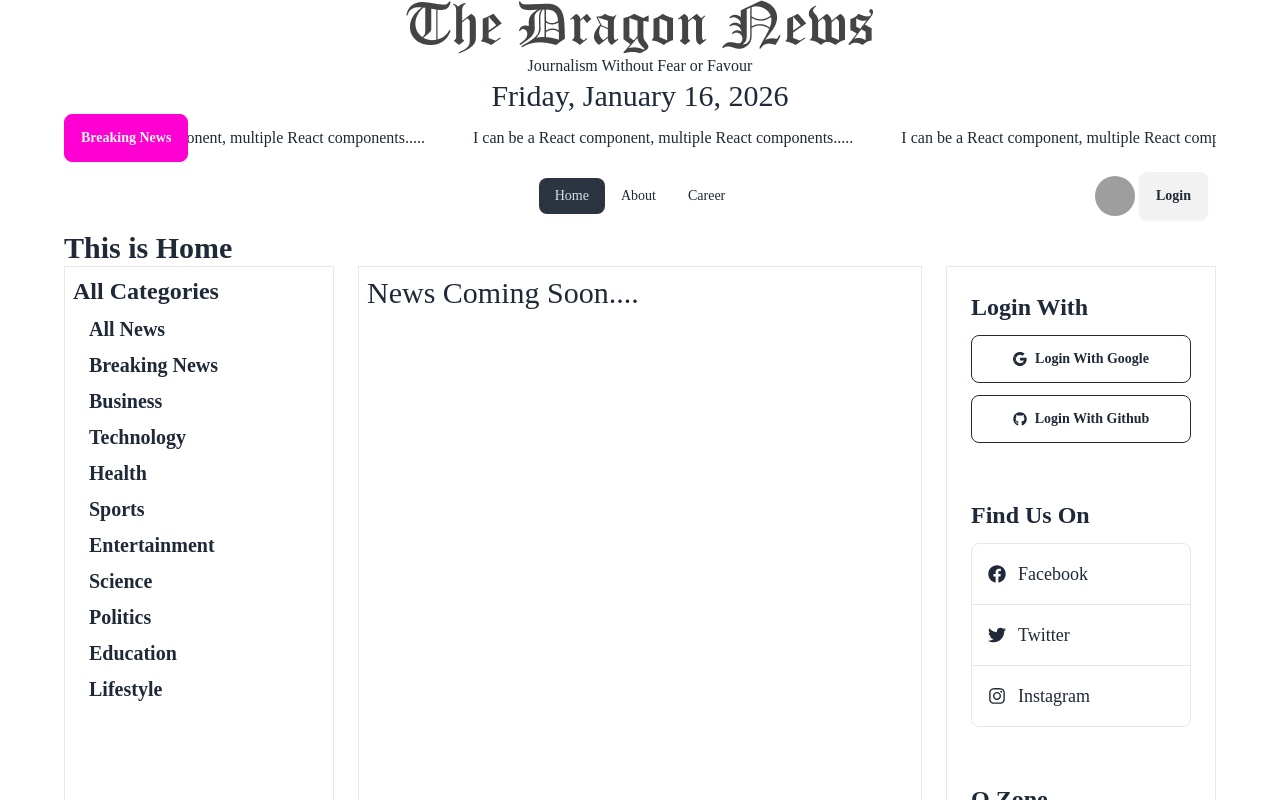
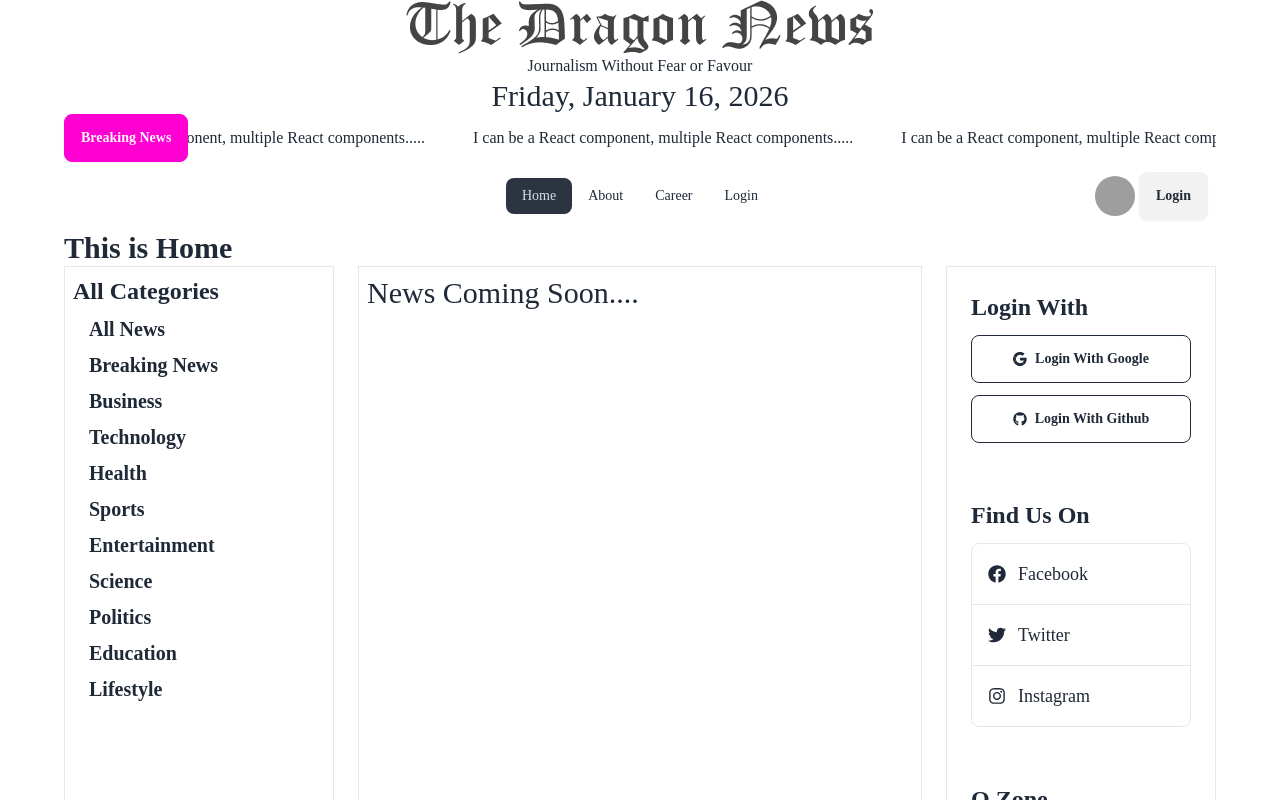
Before and after one commit to alalhosen/react-dragon-news-auth, a React (Vite) app: page / in a window 1280 px wide. Shown: the top 800 px of the page. Built offline with nearby package versions, Linux system fonts and the light colour scheme; grey boxes are pictures that could not be loaded.

Commit message:
add navbar in login component

```diff
--- a/src/pages/Login/Login.jsx
+++ b/src/pages/Login/Login.jsx
@@ -5,7 +5,7 @@ const Login = () => {
     <div>
       <Navbar></Navbar>
       <h2 className="text-3xl">This is Login</h2>
-      <form className="card-body">
+      <form className="md:w-3/4 lg:w-1/2">
         <div className="form-control">
           <label className="label">
             <span className="label-text">Email</span>
--- a/src/pages/Shared/Navbar/Navbar.jsx
+++ b/src/pages/Shared/Navbar/Navbar.jsx
@@ -11,6 +11,9 @@ const Navbar = () => {
       </li>
       <li>
         <NavLink to="/career">Career</NavLink>
+      </li>
+      <li>
+        <NavLink to="/login">Login</NavLink>
       </li>
     </>
   );
@@ -54,7 +57,7 @@ const Navbar = () => {
             src="https://img.daisyui.com/images/stock/photo-1534528741775-53994a69daeb.webp" />
         </div>
       </div>
-        <Link>
+        <Link to="login">
           <button className="btn">Login</button>
         </Link>
       </div>
```
